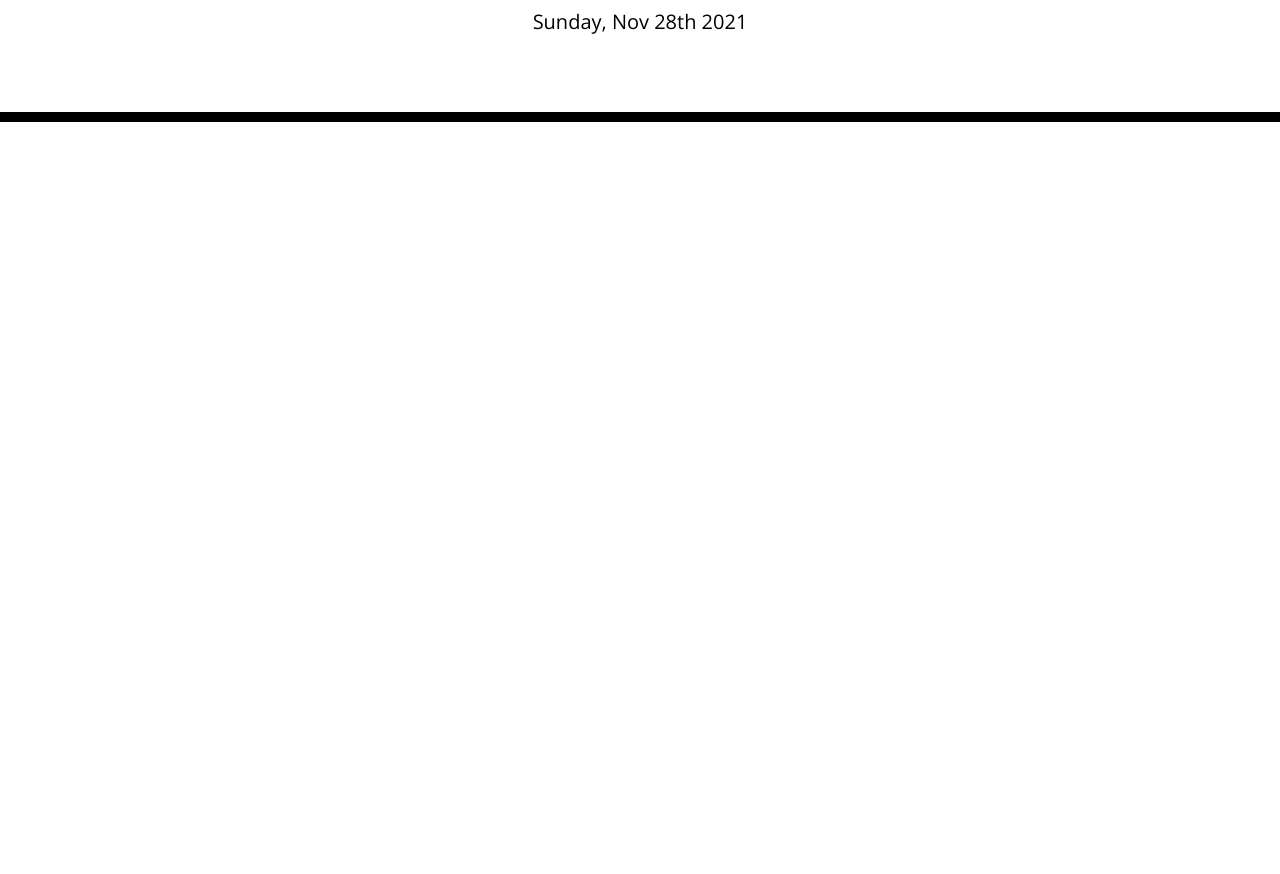
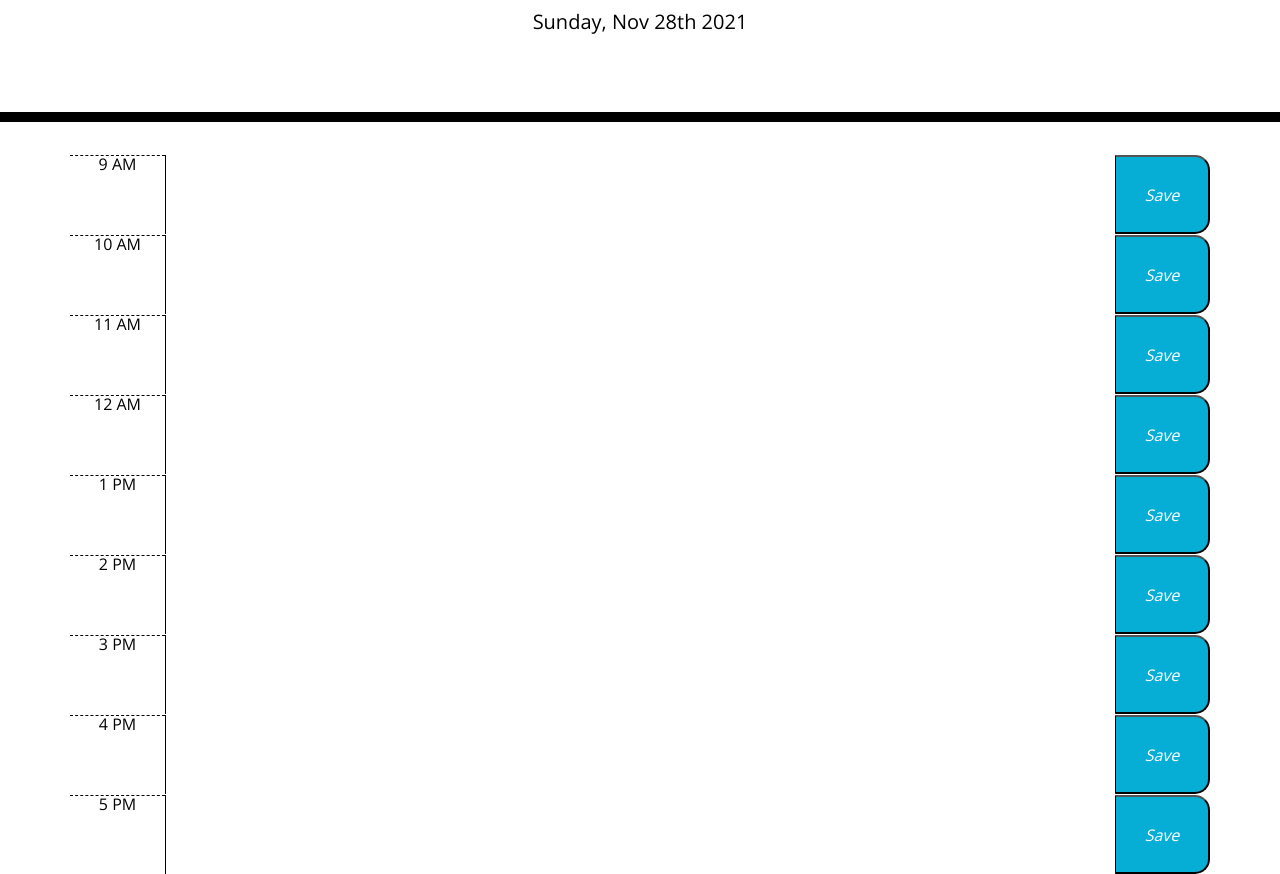
Before and after one commit to joce1ynn/jQuery-work-day-scheduler, a plain HTML site: page index.html in a window 1280 px wide. Shown: the part 182-1056 px from the top of the page. Before the commit the page ends 800 px from the top, so only its background shows below. Drawn offline with nearby package versions, Linux system fonts and the light colour scheme.

Commit message:
add time blocks

```diff
--- a/assets/js/script.js
+++ b/assets/js/script.js
@@ -1,7 +1,7 @@
 // add current date in header
 $("#currentDay").text(moment().format("dddd, MMM Do YYYY"));
 
-// add time blocks with standard business hours
+
 
 // color-coded time block showing past, present, and future
 
--- a/index.html
+++ b/index.html
@@ -22,7 +22,70 @@
   </header>
 
   <div class="container">
-    <!-- Timeblocks go here -->
+    <!-- add time blocks with standard business hours -->
+     <!-- 9 am  -->
+     <div class="time-block row">
+      <div class="hour col-1">9 AM</div>
+      <textarea class="col-10"></textarea>
+      <button class="saveBtn col-1"><i>Save</i></button>
+    </div>
+
+    <!-- 10 am  -->
+    <div class="time-block row">
+      <div class="hour col-1">10 AM</div>
+      <textarea class="col-10"></textarea>
+      <button class="saveBtn col-1"><i>Save</i></button>
+    </div>
+
+    <!-- 11 am  -->
+    <div class="time-block row">
+      <div class="hour col-1">11 AM</div>
+      <textarea class="col-10"></textarea>
+      <button class="saveBtn col-1"><i>Save</i></button>
+    </div>
+
+    <!-- 12 am  -->
+    <div class="time-block row">
+      <div class="hour col-1">12 AM</div>
+      <textarea class="col-10"></textarea>
+      <button class="saveBtn col-1"><i>Save</i></button>
+    </div>
+
+    <!-- 1 PM  -->
+    <div class="time-block row">
+      <div class="hour col-1">1 PM</div>
+      <textarea class="col-10"></textarea>
+      <button class="saveBtn col-1"><i>Save</i></button>
+    </div>
+
+    <!-- 2 PM  -->
+    <div class="time-block row">
+      <div class="hour col-1">2 PM</div>
+      <textarea class="col-10"></textarea>
+      <button class="saveBtn col-1"><i>Save</i></button>
+    </div>
+
+    <!-- 3 PM  -->
+    <div class="time-block row">
+      <div class="hour col-1">3 PM</div>
+      <textarea class="col-10"></textarea>
+      <button class="saveBtn col-1"><i>Save</i></button>
+    </div>
+
+    <!-- 4 PM  -->
+    <div class="time-block row">
+      <div class="hour col-1">4 PM</div>
+      <textarea class="col-10"></textarea>
+      <button class="saveBtn col-1"><i>Save</i></button>
+    </div>
+
+    <!-- 5 PM -->
+    <div class="time-block row">
+      <div class="hour col-1">5 PM</div>
+      <textarea class="col-10"></textarea>
+      <button class="saveBtn col-1"><i>Save</i></button>
+    </div>
+
   </div>
 
   <script src="https://code.jquery.com/jquery-3.4.1.min.js"></script>
```
